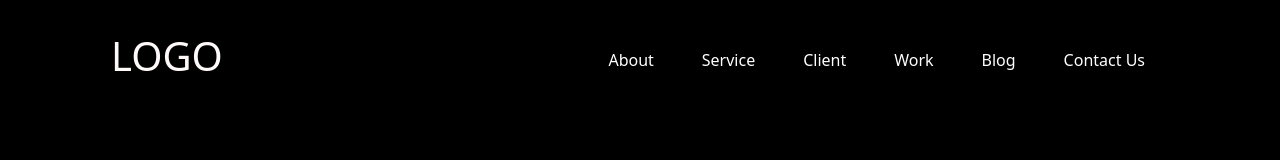
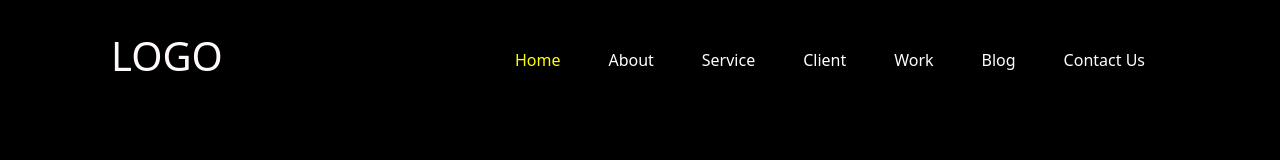
Before and after one commit to nteshxx/single-page-portfolio, a React (Create React App) app: page / in a window 1280 px wide. In both pictures the pointer is over the link "Home". Shown: the top 160 px of the page. Built offline with nearby package versions, Linux system fonts and the light colour scheme.

Commit message:
Update Navbar.css

```diff
--- a/src/Components/Navbar/Navbar.css
+++ b/src/Components/Navbar/Navbar.css
@@ -30,8 +30,8 @@
 
 #navigation a:hover {
   border-radius: 5px;
-  color: black;
-  background-color: linear-gradient(to right bottom, #ffffffa7, #ffffffa3);
+  color: yellow;
+  background-color: linear-gradient(to right bottom, #ffffffa7, #ffffffa9);
 }
 
 #nav {
```
